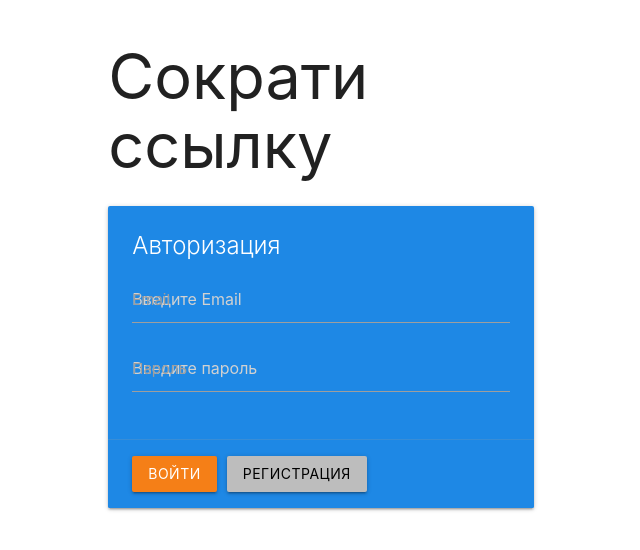
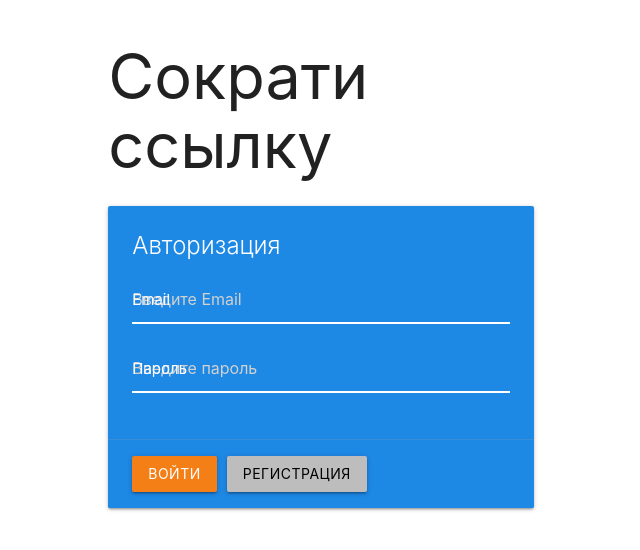
Before and after one commit to magerrrr/MERN, a React (Create React App) app in the folder client/: page / in a window 1280 px wide. Shown: the top 550 px of the page, without its empty margins (319-959 px from the left). Built offline with nearby package versions, Linux system fonts and the light colour scheme.

Commit message:
style: add style to AuthPage

```diff
--- a/client/src/index.css
+++ b/client/src/index.css
@@ -1 +1,19 @@
 @import "~materialize-css/dist/css/materialize.min.css";
+
+input.yellow-input {
+    border-bottom: 1px solid #fff!important;
+    box-shadow: 0 1px 0 0 #fff!important;
+}
+
+input.yellow-input + label {
+    color: #fff!important;
+}
+
+input.yellow-input:focus + label {
+    color: #ffeb3b!important;
+}
+
+input.yellow-input:focus {
+    border-bottom: 1px solid #ffeb3b!important;
+    box-shadow: 0 1px 0 0 #ffeb3b!important;
+}
```
